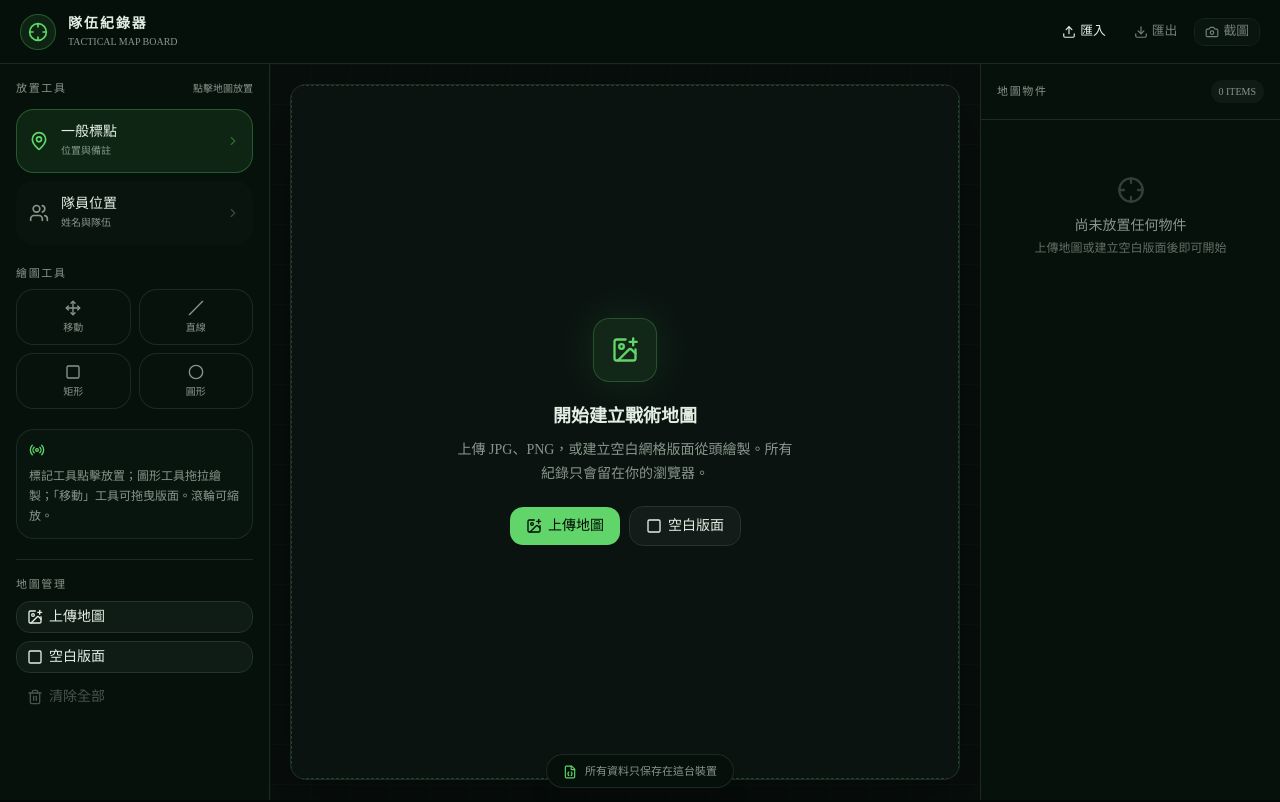
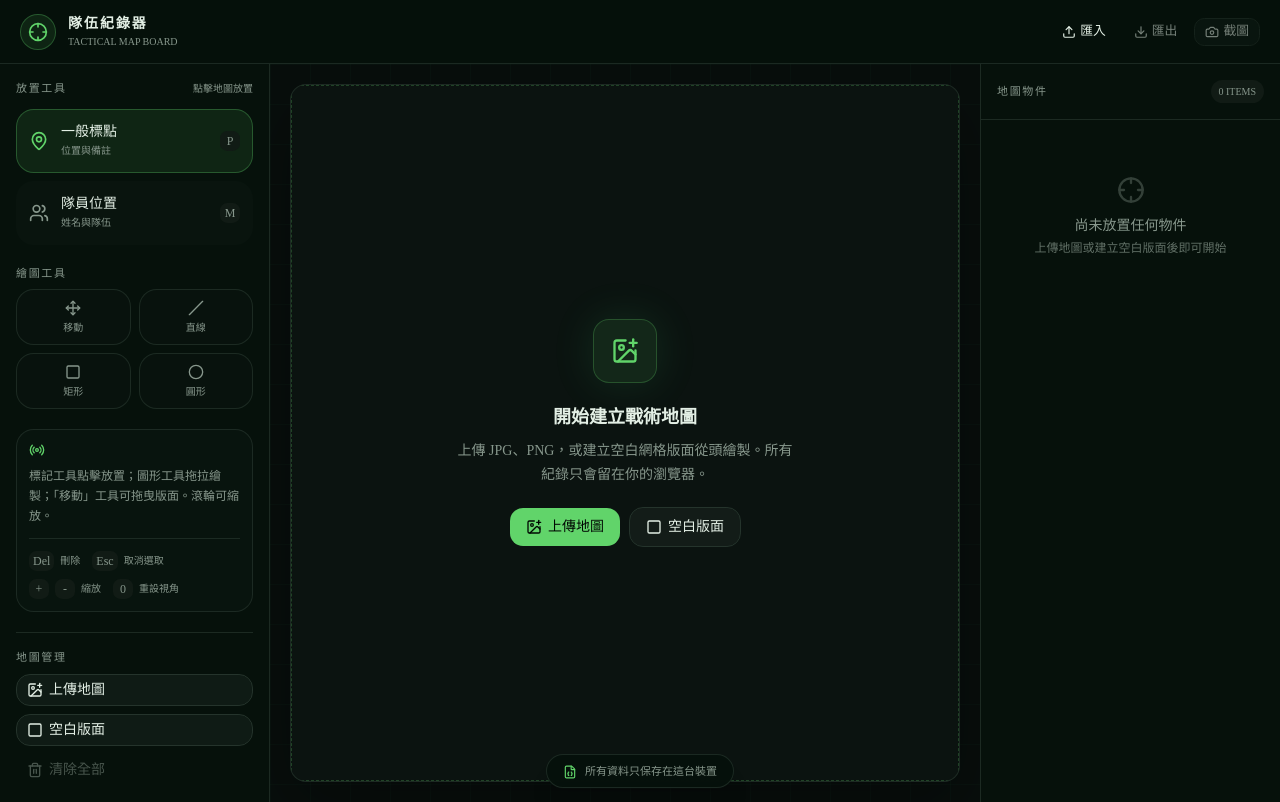
Before and after one commit to watermelon96/team-map-recorder, a React (Vite) app: page / in a window 1280 px wide. Built offline with nearby package versions, Linux system fonts and the light colour scheme.

Commit message:
Add keyboard controls

```diff
--- a/app/page.tsx
+++ b/app/page.tsx
@@ -34,6 +34,7 @@ import {
 } from "react";
 import { Button } from "@/components/ui/button";
 import { Input } from "@/components/ui/input";
+import { Kbd } from "@/components/ui/kbd";
 import { Textarea } from "@/components/ui/textarea";
 
 type MarkerType = "point" | "member";
@@ -74,6 +75,14 @@ type SavedBoard = {
 
 const STORAGE_KEY = "team-map-recorder-v1";
 const COLORS = ["#4ade80", "#38bdf8", "#fbbf24", "#fb7185", "#c084fc", "#f8fafc"];
+const TOOL_SHORTCUTS: Record<string, { tool: ToolType; label: string }> = {
+  p: { tool: "point", label: "一般標點" },
+  m: { tool: "member", label: "隊員位置" },
+  v: { tool: "move", label: "移動畫布" },
+  l: { tool: "line", label: "直線" },
+  r: { tool: "rect", label: "矩形" },
+  o: { tool: "ellipse", label: "圓形" },
+};
 
 function makeId() {
   return typeof crypto !== "undefined" && "randomUUID" in crypto
@@ -528,6 +537,66 @@ export default function Home() {
     loadImageFile(event.dataTransfer.files?.[0]);
   };
 
+  useEffect(() => {
+    const onKeyDown = (event: globalThis.KeyboardEvent) => {
+      const target = event.target;
+      if (
+        target instanceof HTMLElement &&
+        (target.isContentEditable || ["INPUT", "TEXTAREA", "SELECT"].includes(target.tagName))
+      ) return;
+      if (event.ctrlKey || event.metaKey || event.altKey) return;
+
+      if (event.key === "Delete" || event.key === "Backspace") {
+        if (selectedId) {
+          event.preventDefault();
+          setMarkers((current) => current.filter((marker) => marker.id !== selectedId));
+          setSelectedId(null);
+          setStatus("已使用鍵盤刪除標記");
+        } else if (selectedShapeId) {
+          event.preventDefault();
+          setShapes((current) => current.filter((shape) => shape.id !== selectedShapeId));
+          setSelectedShapeId(null);
+          setStatus("已使用鍵盤刪除圖形");
+        }
+        return;
+      }
+
+      if (event.key === "Escape") {
+        if (selectedId || selectedShapeId || draftShape) {
+          event.preventDefault();
+          setSelectedId(null);
+          setSelectedShapeId(null);
+          setDraftShape(null);
+          setStatus("已取消選取");
+        }
+        return;
+      }
+
+      if (!isBoard) return;
+      const shortcut = TOOL_SHORTCUTS[event.key.toLowerCase()];
+      if (shortcut) {
+        event.preventDefault();
+        setTool(shortcut.tool);
+        setStatus(`已切換至${shortcut.label}工具`);
+        return;
+      }
+
+      if (event.key === "+" || event.key === "=") {
+        event.preventDefault();
+        setZoom((value) => Math.min(4, value + .15));
+      } else if (event.key === "-" || event.key === "_") {
+        event.preventDefault();
+        setZoom((value) => Math.max(.4, value - .15));
+      } else if (event.key === "0") {
+        event.preventDefault();
+        fitMap();
+      }
+    };
+
+    window.addEventListener("keydown", onKeyDown);
+    return () => window.removeEventListener("keydown", onKeyDown);
+  }, [draftShape, fitMap, isBoard, selectedId, selectedShapeId]);
+
   return (
     <main className="flex min-h-screen flex-col bg-background text-foreground">
       <input ref={imageInputRef} className="hidden" type="file" accept="image/png,image/jpeg" onChange={(event) => loadImageFile(event.target.files?.[0])} />
@@ -556,21 +625,27 @@ export default function Home() {
             <span className="text-[10px] text-muted-foreground">點擊地圖放置</span>
           </div>
           <div className="mt-3 grid grid-cols-2 gap-2 lg:grid-cols-1">
-            <button onClick={() => setTool("point")} className={`tool-button ${tool === "point" ? "tool-button-active" : ""}`}><MapPin /><span className="tool-copy"><b>一般標點</b><small>位置與備註</small></span><ChevronRight /></button>
-            <button onClick={() => setTool("member")} className={`tool-button ${tool === "member" ? "tool-button-active" : ""}`}><Users /><span className="tool-copy"><b>隊員位置</b><small>姓名與隊伍</small></span><ChevronRight /></button>
+            <button onClick={() => setTool("point")} className={`tool-button ${tool === "point" ? "tool-button-active" : ""}`} aria-keyshortcuts="P" title="一般標點（P）"><MapPin /><span className="tool-copy"><b>一般標點</b><small>位置與備註</small></span><Kbd>P</Kbd></button>
+            <button onClick={() => setTool("member")} className={`tool-button ${tool === "member" ? "tool-button-active" : ""}`} aria-keyshortcuts="M" title="隊員位置（M）"><Users /><span className="tool-copy"><b>隊員位置</b><small>姓名與隊伍</small></span><Kbd>M</Kbd></button>
           </div>
 
           <p className="mb-2 mt-5 text-[11px] font-medium uppercase tracking-[0.15em] text-muted-foreground">繪圖工具</p>
           <div className="grid grid-cols-4 gap-2 lg:grid-cols-2">
-            <button onClick={() => setTool("move")} className={`drawing-tool ${tool === "move" ? "active" : ""}`} title="移動畫布"><Move /><span>移動</span></button>
-            <button onClick={() => setTool("line")} className={`drawing-tool ${tool === "line" ? "active" : ""}`} title="繪製直線"><Slash /><span>直線</span></button>
-            <button onClick={() => setTool("rect")} className={`drawing-tool ${tool === "rect" ? "active" : ""}`} title="繪製矩形"><Square /><span>矩形</span></button>
-            <button onClick={() => setTool("ellipse")} className={`drawing-tool ${tool === "ellipse" ? "active" : ""}`} title="繪製圓形"><Circle /><span>圓形</span></button>
+            <button onClick={() => setTool("move")} className={`drawing-tool ${tool === "move" ? "active" : ""}`} title="移動畫布（V）" aria-keyshortcuts="V"><Move /><span>移動</span></button>
+            <button onClick={() => setTool("line")} className={`drawing-tool ${tool === "line" ? "active" : ""}`} title="繪製直線（L）" aria-keyshortcuts="L"><Slash /><span>直線</span></button>
+            <button onClick={() => setTool("rect")} className={`drawing-tool ${tool === "rect" ? "active" : ""}`} title="繪製矩形（R）" aria-keyshortcuts="R"><Square /><span>矩形</span></button>
+            <button onClick={() => setTool("ellipse")} className={`drawing-tool ${tool === "ellipse" ? "active" : ""}`} title="繪製圓形（O）" aria-keyshortcuts="O"><Circle /><span>圓形</span></button>
           </div>
 
           <div className="mt-5 hidden rounded-xl border border-border bg-muted/35 p-3 text-xs leading-5 text-muted-foreground lg:block">
             <Radio className="mb-2 size-4 text-primary" />
             標記工具點擊放置；圖形工具拖拉繪製；「移動」工具可拖曳版面。滾輪可縮放。
+            <div className="mt-3 flex flex-wrap gap-x-3 gap-y-2 border-t border-border pt-3 text-[10px]">
+              <span className="flex items-center gap-1.5"><Kbd>Del</Kbd>刪除</span>
+              <span className="flex items-center gap-1.5"><Kbd>Esc</Kbd>取消選取</span>
+              <span className="flex items-center gap-1.5"><Kbd>+</Kbd><Kbd>-</Kbd>縮放</span>
+              <span className="flex items-center gap-1.5"><Kbd>0</Kbd>重設視角</span>
+            </div>
           </div>
 
           <div className="mt-5 border-t border-border pt-4">
@@ -663,9 +738,9 @@ export default function Home() {
             )}
             {isBoard && (
               <div className="absolute bottom-3 right-3 flex gap-1 rounded-xl border border-border bg-card/90 p-1 shadow-lg backdrop-blur">
-                <Button variant="ghost" size="icon-sm" aria-label="縮小" onClick={() => setZoom((value) => Math.max(.4, value - .15))}><Minus /></Button>
-                <Button variant="ghost" size="icon-sm" aria-label="重設視角" onClick={fitMap}><RotateCcw /></Button>
-                <Button variant="ghost" size="icon-sm" aria-label="放大" onClick={() => setZoom((value) => Math.min(4, value + .15))}><Plus /></Button>
+                <Button variant="ghost" size="icon-sm" aria-label="縮小" aria-keyshortcuts="-" title="縮小（-）" onClick={() => setZoom((value) => Math.max(.4, value - .15))}><Minus /></Button>
+                <Button variant="ghost" size="icon-sm" aria-label="重設視角" aria-keyshortcuts="0" title="重設視角（0）" onClick={fitMap}><RotateCcw /></Button>
+                <Button variant="ghost" size="icon-sm" aria-label="放大" aria-keyshortcuts="+" title="放大（+）" onClick={() => setZoom((value) => Math.min(4, value + .15))}><Plus /></Button>
               </div>
             )}
           </div>
@@ -689,7 +764,7 @@ export default function Home() {
               </div>
               <label className="field-label mt-5">線條粗細 <span className="float-right font-mono text-primary">{selectedShape.strokeWidth}px</span></label>
               <input className="range-control" type="range" min="2" max="12" step="1" value={selectedShape.strokeWidth} onChange={(event) => updateSelectedShape({ strokeWidth: Number(event.target.value) })} />
-              <Button variant="destructive" className="mt-6 w-full" onClick={() => removeShape(selectedShape.id)}><Trash2 />刪除此圖形</Button>
+              <Button variant="destructive" className="mt-6 w-full" onClick={() => removeShape(selectedShape.id)} aria-keyshortcuts="Delete Backspace"><Trash2 />刪除此圖形 <Kbd>Del</Kbd></Button>
             </div>
           ) : selectedMarker ? (
             <div className="p-4">
@@ -708,7 +783,7 @@ export default function Home() {
               <input className="range-control" type="range" min="8" max="24" step="1" value={selectedMarker.fontSize ?? 10} onChange={(event) => updateSelected({ fontSize: Number(event.target.value) })} />
               <label className="field-label mt-4">備註</label>
               <Textarea value={selectedMarker.notes} maxLength={240} onChange={(event) => updateSelected({ notes: event.target.value })} placeholder="補給、任務或其他資訊…" />
-              <Button variant="destructive" className="mt-5 w-full" onClick={() => removeMarker(selectedMarker.id)}><Trash2 />刪除此標記</Button>
+              <Button variant="destructive" className="mt-5 w-full" onClick={() => removeMarker(selectedMarker.id)} aria-keyshortcuts="Delete Backspace"><Trash2 />刪除此標記 <Kbd>Del</Kbd></Button>
             </div>
           ) : markers.length || shapes.length ? (
             <div className="max-h-[440px] overflow-y-auto p-2 lg:max-h-[calc(100vh-8.5rem)]">
```
